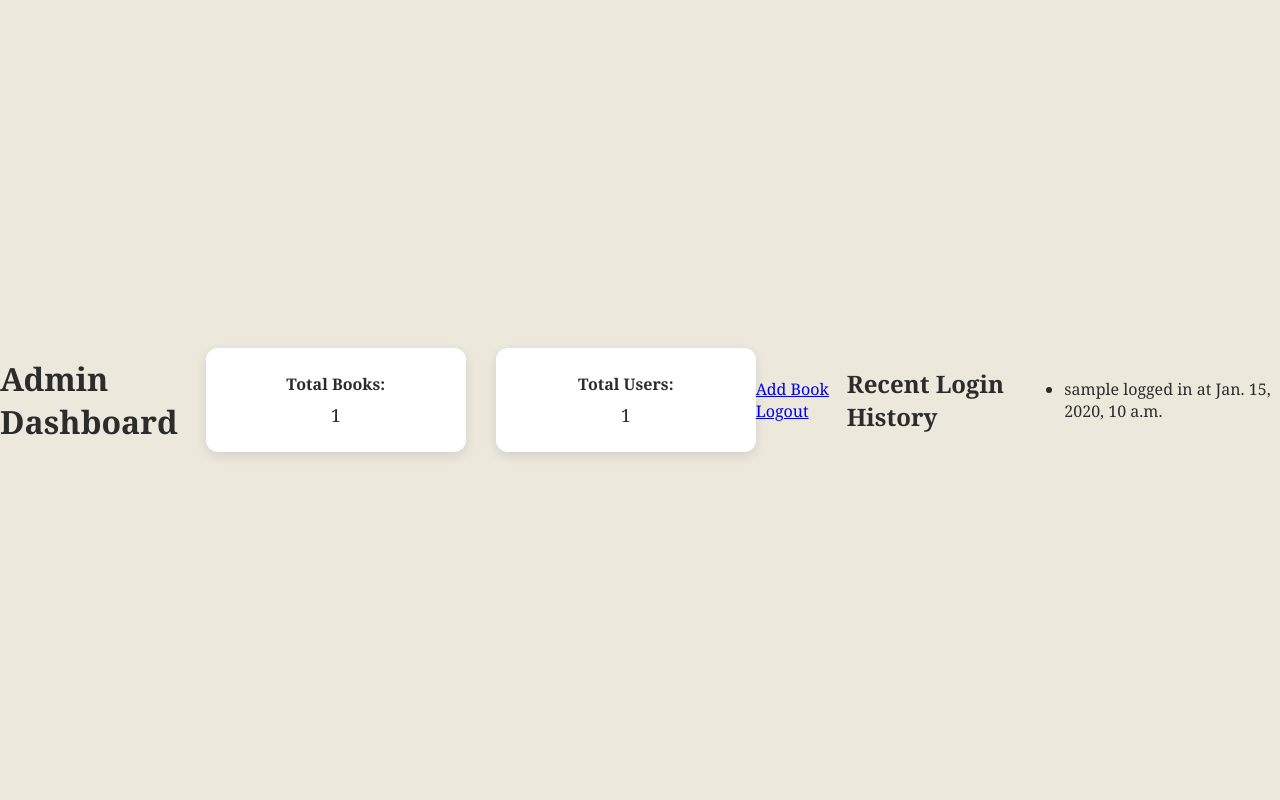
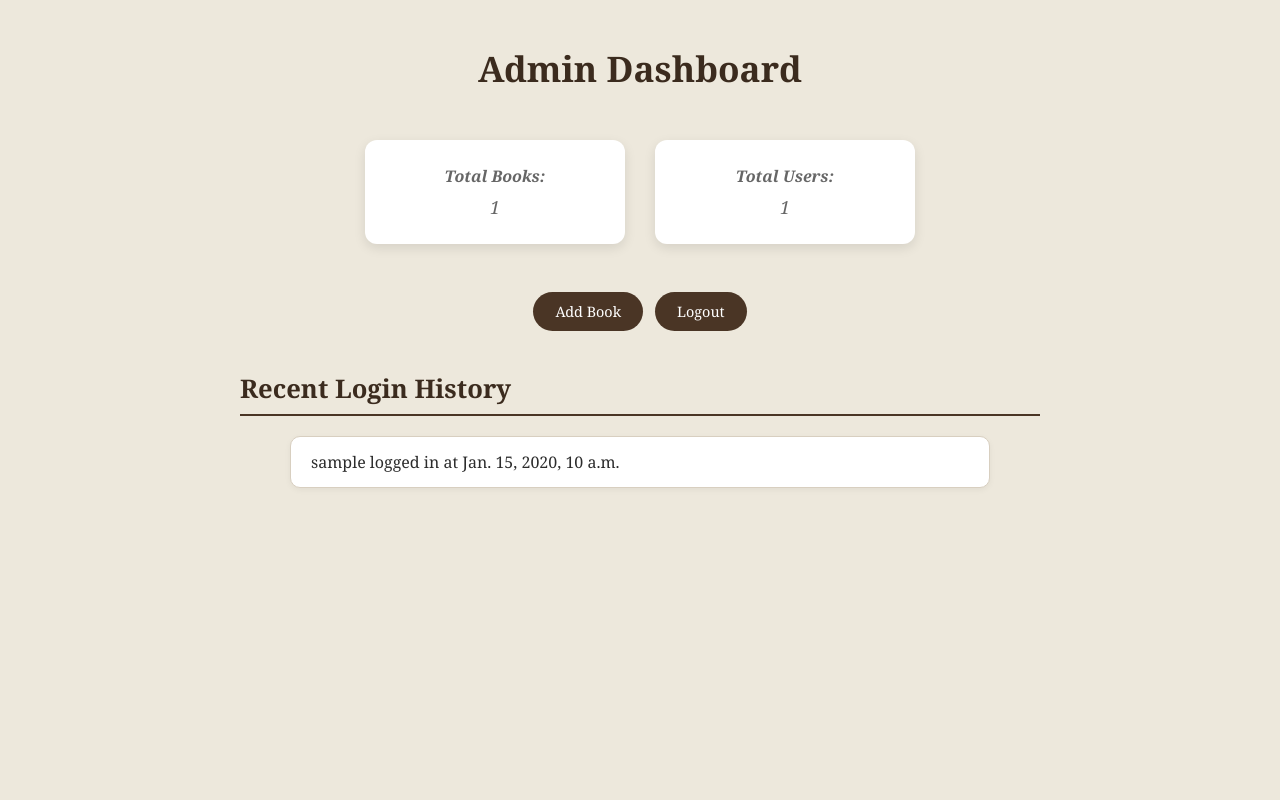
Before and after one commit to rithi-shaa/CSP-2620--GROUP-23, a Django app: template booksession_admin/catalog/templates/catalog/admin_home.html in a window 1280 px wide. Run offline with Django 5.2, Linux system fonts and the light colour scheme; the template is opened without the code that fills it: most values are stand-ins (such as "Sample title", 1, 10 or a date in 2020); parts of the project's set-up code (start-up, migrations or seed data) failed here and were passed over.

Commit message:
modified style.css for admin homepage

```diff
--- a/booksession_admin/catalog/static/catalog/shelves.css
+++ b/booksession_admin/catalog/static/catalog/shelves.css
@@ -53,13 +53,17 @@ body.shelves-background {
 .shelves-list {
     max-width: 900px;
     margin: 0 auto;
+    display: grid;
+    grid-template-columns: repeat(auto-fill,minmax(220px, 1fr));
+    gap: 20px;
+    align-items:start;
 }
 
 .shelf-card {
     background: white;
     border-radius: 12px;
     padding: 25px;
-    margin-bottom: 20px;
+    margin-bottom: 0;
     box-shadow: 0 4px 12px rgba(0,0,0,0.08);
 }
 
--- a/booksession_admin/catalog/static/catalog/style.css
+++ b/booksession_admin/catalog/static/catalog/style.css
@@ -9,7 +9,8 @@ body.book-background {
 
 body.book-background-plain {
     margin: 0;
-    height: 100vh;
+    min-height: 100vh;
+    height:auto;
     width: 100vw;
     display: flex;
     justify-content: center;
@@ -225,21 +226,21 @@ body.book-background-plain {
     box-sizing: border-box;
 }
 
-.h1 {
+h1 {
     font-size: 2.2rem;
     color: #3b2b1e;
     margin-bottom: 10px;
     text-align: center;
 }
 
-.nav {
+nav {
     display: flex;
     justify-content: center;
     gap: 12px;
     margin-bottom: 40px;
 }
 
-.nav a {
+nav a {
     display: inline-block;
     padding: 10px 22px;
     background-color: #4a3525;
@@ -250,11 +251,11 @@ body.book-background-plain {
     transition: background-color 0.2s ease;
 }
 
-.nav a:hover {
+nav a:hover {
     background-color: #8c6d53;
 }
 
-.h2 {
+h2 {
     font-size: 1.6rem;
     color: #3b2b1e;
     border-bottom: 2px solid #4a3525;
@@ -262,14 +263,22 @@ body.book-background-plain {
     margin-bottom: 20px;
 }
 
-.ul {
+.admin-container {
+    width: 100%;
+    max-width: 800px;
+    margin: 0 auto;
+    align-self: flex-start;
+    padding: 20px;
+}
+
+.admin-container ul {
     list-style: none;
     padding: 0;
     max-width: 700px;
     margin: 0 auto;
 }
 
-.ul li {
+.admin-container ul li {
     background: white;
     border: 1px solid #d8cfc0;
     border-radius: 10px;
@@ -278,11 +287,11 @@ body.book-background-plain {
     box-shadow: 0 2px 6px rgba(0,0,0,0.05);
 }
 
-.ul li strong {
+.admin-container ul li strong {
     color: #3b2b1e;
 }
 
-.body p {
+body p {
     text-align: center;
     color: #666;
     font-style: italic;
--- a/booksession_admin/catalog/templates/catalog/admin_home.html
+++ b/booksession_admin/catalog/templates/catalog/admin_home.html
@@ -7,6 +7,7 @@
     <link rel="stylesheet" href="{% static 'catalog/style.css' %}">
 </head>
 <body class="book-background-plain">
+    <div class="admin-container">
     <h1>Admin Dashboard</h1>
 
     <div class="stats-container">
@@ -27,5 +28,6 @@
             <li>No login history found.</li>
         {% endfor %}
     </ul>
+    </div>
 </body>
 </html>
--- a/booksession_admin/catalog/templates/catalog/collections.html
+++ b/booksession_admin/catalog/templates/catalog/collections.html
@@ -31,7 +31,7 @@
     <div class="shelves-list">
         {% for collection in collections %}
             <!-- this block navigates to its detail page -->
-            <div class="shelf-card" style="cursor: pointer;" onclick="location.href=`{% url 'collection_detail' collection.shelf_id %}`"></div>
+            <div class="shelf-card" style="cursor: pointer;" onclick="location.href=`{% url 'collection_detail' collection.shelf_id %}`">
                 <div class="shelf-header">
                     <h3>{{ collection.shelf_name }}</h3>
                     <div class="shelf-actions" onclick="event.stopPropagation();">
```
